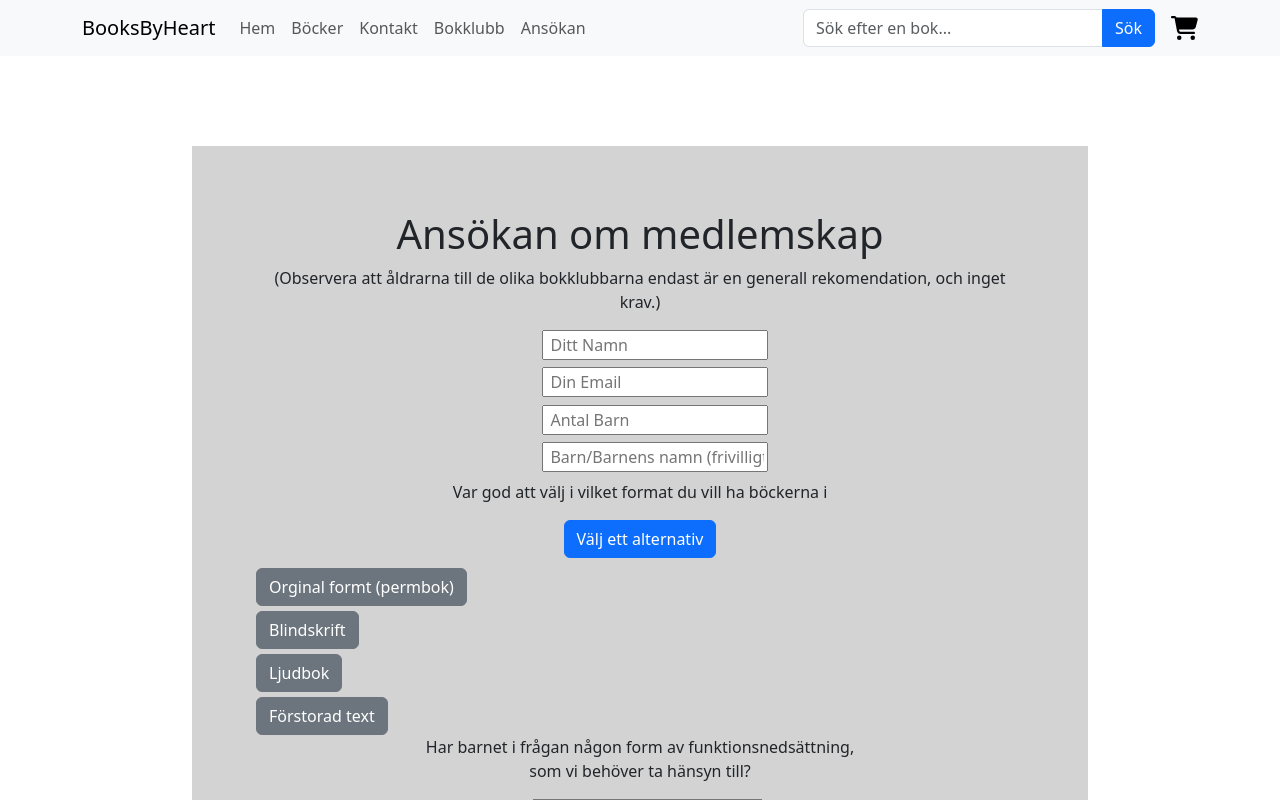
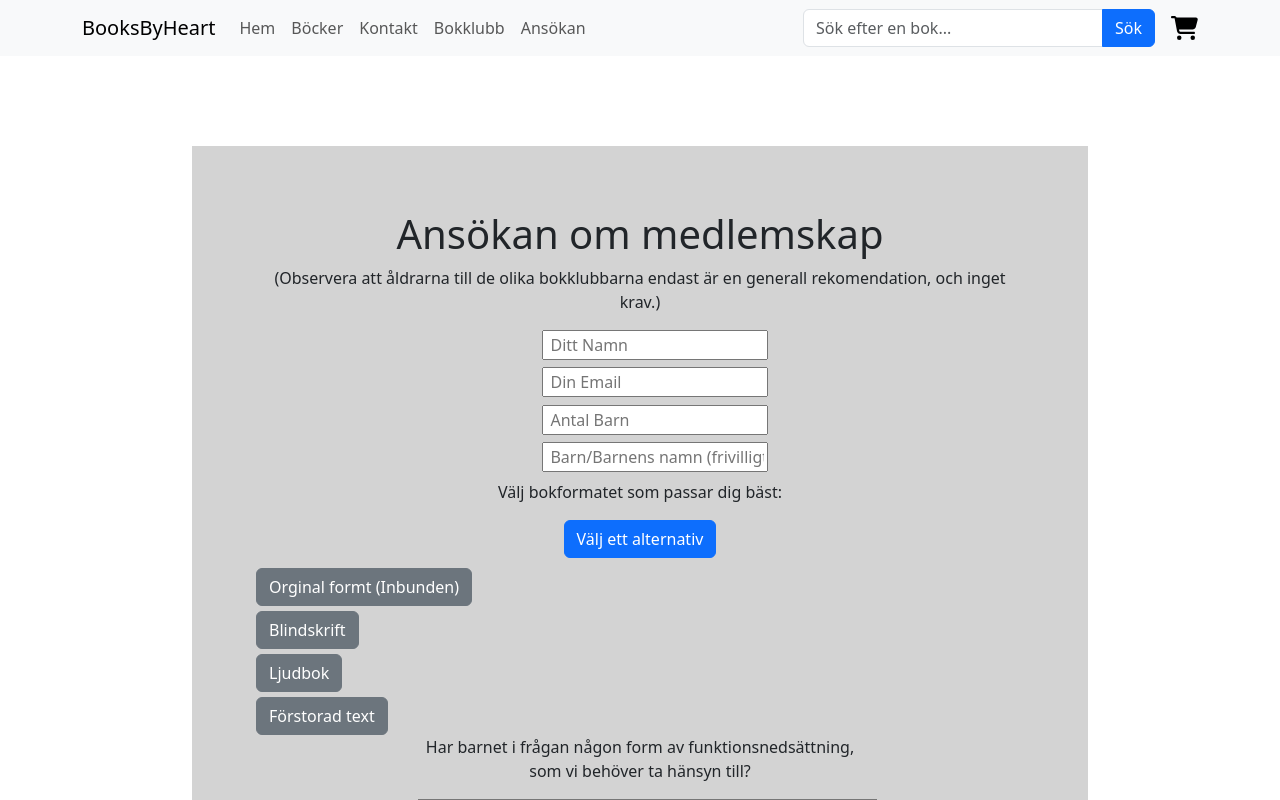
Before and after one commit to natta1995/Webbshop-BooksByHeart, a React (Create React App) app: page /bookclub/apply in a window 1280 px wide. Both pictures are taken after a click on the button "Välj ett alternativ". Shown: the top 800 px of the page. Built offline with nearby package versions, Linux system fonts and the light colour scheme.

Commit message:
köp - button hover css

```diff
--- a/src/pages/bookclubApply.jsx
+++ b/src/pages/bookclubApply.jsx
@@ -56,7 +56,6 @@ const BookClubSection = styled.div `
 
                 <form>
                     <FormContainer>
-
                         <input type="text" id="name" name="name" placeholder=" Ditt Namn " style={{marginLeft: "2%", marginBottom:"1%",width: "30%" }}/>
                         <input type="email" id="email" name="email" placeholder=" Din Email " style={{marginLeft: "2%",marginBottom:"1%", width: "30%" }}/>
                         <input type="number" id="number-of-kids" placeholder=" Antal Barn" style={{marginLeft: "2%",marginBottom:"1%", width: "30%" }}/>
@@ -64,11 +63,11 @@ const BookClubSection = styled.div `
                     </FormContainer>
 
                     <div>
-                        <p>Var god att välj i vilket format du vill ha böckerna i</p>
+                        <p>Välj bokformatet som passar dig bäst:</p>
           <Button onClick={toggleOptions}>Välj ett alternativ</Button>
           {showOptions && (
             <OptionsContainer>
-              <OptionButton variant="secondary" onClick={() => handleOptionClick('Orginal format (permbok)')}>Orginal formt (permbok)</OptionButton>
+              <OptionButton variant="secondary" onClick={() => handleOptionClick('Orginal format (Inbunden)')}>Orginal formt (Inbunden)</OptionButton>
               <OptionButton variant="secondary" onClick={() => handleOptionClick('Blindskrift')}>Blindskrift</OptionButton>
               <OptionButton variant="secondary" onClick={() => handleOptionClick('Ljudbok')}>Ljudbok</OptionButton>
               <OptionButton variant="secondary" onClick={() => handleOptionClick('Förstorad text')}>Förstorad text</OptionButton>
@@ -80,12 +79,12 @@ const BookClubSection = styled.div `
                     <div>
                     <p>Har barnet i frågan någon form av funktionsnedsättning,<br></br>  som vi behöver ta hänsyn till?</p>
 
-                    <textarea id="message" placeholder="Skriv ditt svar här..." name="message" rows="8" style={{marginLeft: "2%", width: "30%"}}/>
+                    <textarea id="message" placeholder="Skriv ditt svar här..." name="message" rows="5" style={{marginLeft: "2%", width: "60%"}}/>
                 </div>
                 <div>
                     <p>Finns det något annat som vi bör känna till?</p>
 
-                    <textarea id="message" placeholder="Skriv ditt svar här..." name="message" rows="8" style={{marginLeft: "2%", width: "30%"}}/>
+                    <textarea id="message" placeholder="Skriv ditt svar här..." name="message" rows="5" style={{marginLeft: "2%", width: "60%"}}/>
                 </div>
 
 
--- a/src/pages/productDetail.jsx
+++ b/src/pages/productDetail.jsx
@@ -75,6 +75,12 @@ const AddToCartButton = styled(Button)`
   margin-top: 2%;
   position: relative;
   z-index: 2;
+
+
+    &:hover {
+    background-color: green;
+    border-color: green;
+  }
 `;
 
 
```
